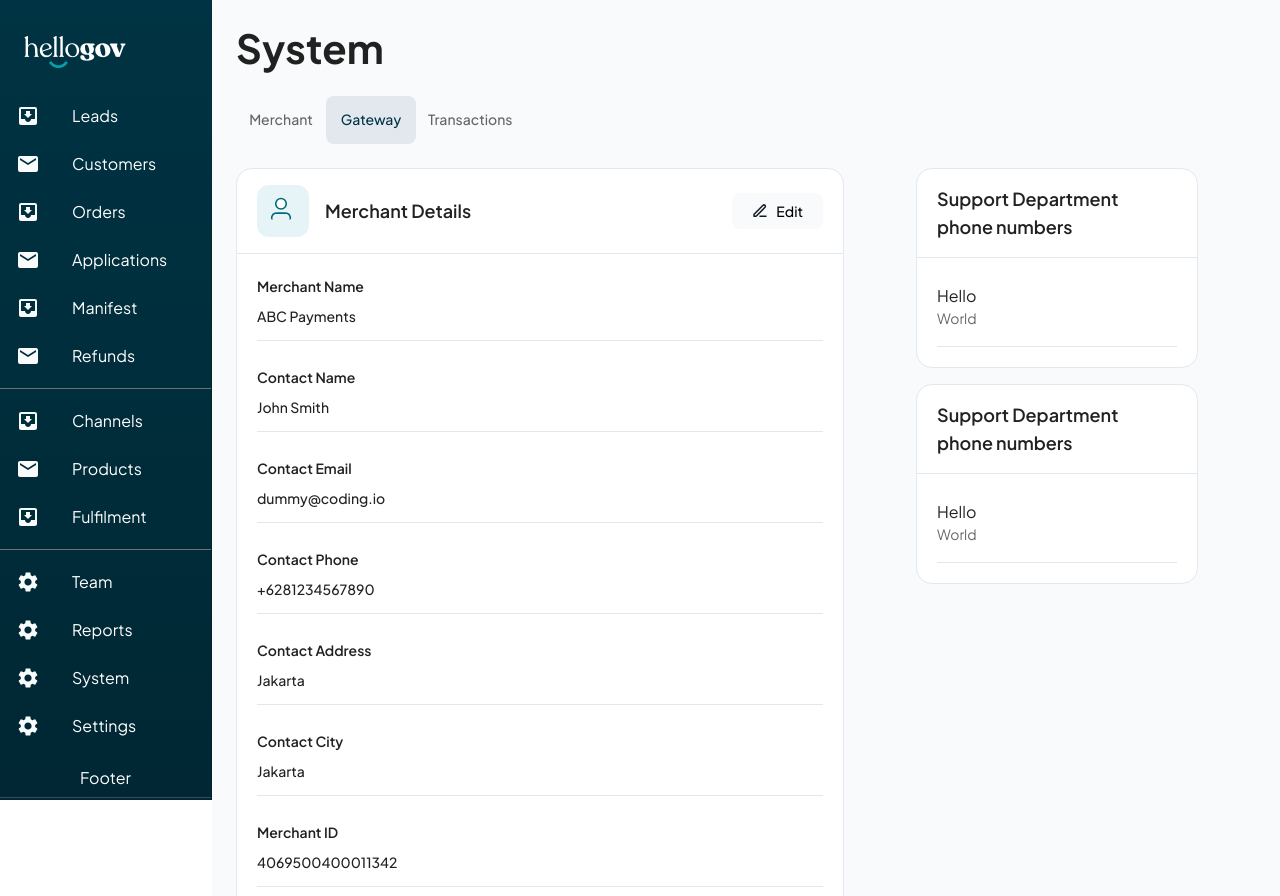
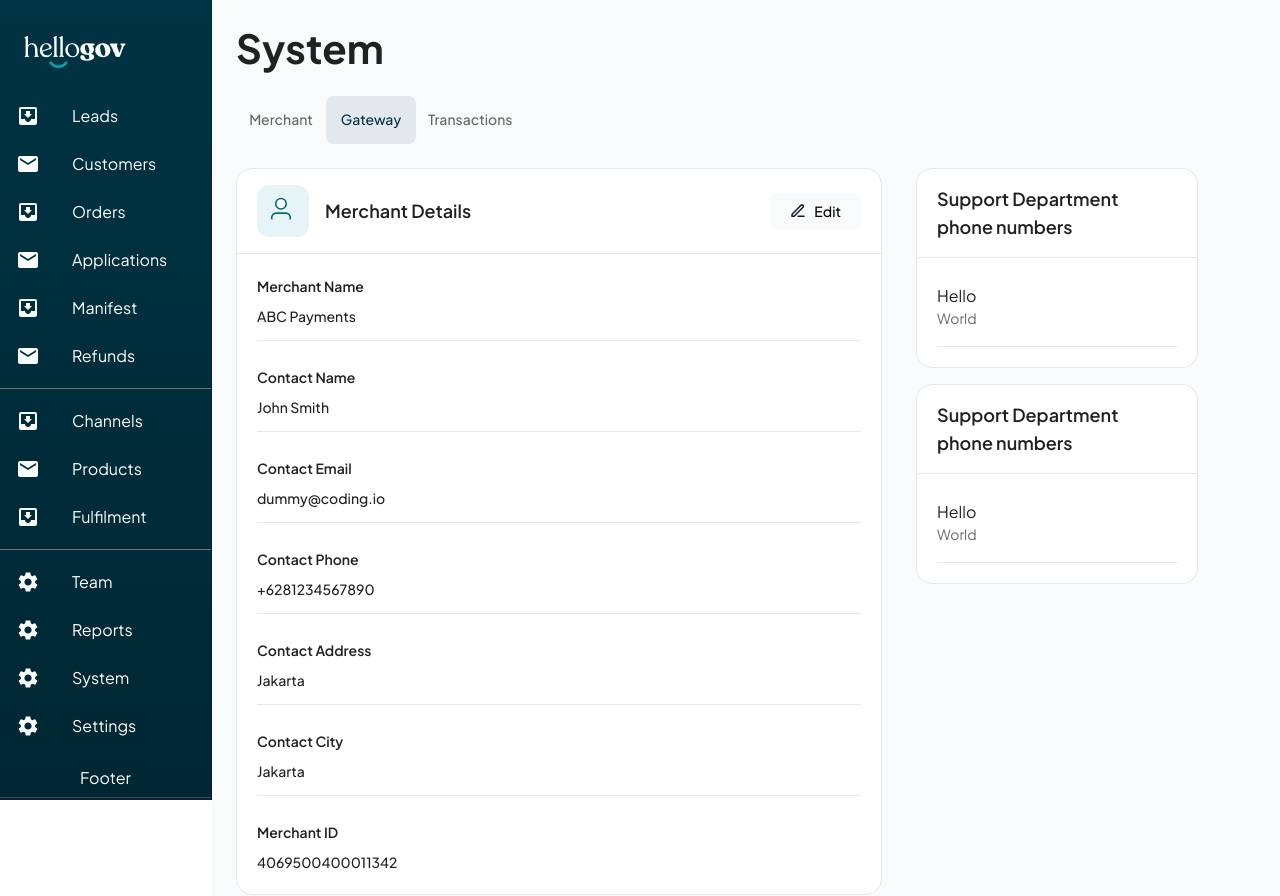
Before and after one commit to trimulabs/demo-project-asad, a Next.js app: page / in a window 1280 px wide. Both pictures are taken after a click on the tab "Gateway". Built offline with nearby package versions, Linux system fonts and the light colour scheme.

Commit message:
design for last item resolved.

```diff
--- a/src/components/FormData.tsx
+++ b/src/components/FormData.tsx
@@ -21,7 +21,8 @@ export default function FromData() {
   return (
     <Box
       sx={{
-        width: '608px',
+        // width: '608px',
+        width: '95%',
         bgcolor: COLORS.white,
         borderRadius: theme.spacing(2),
         border: `1px solid var(--grayscale-200, ${COLORS.selected})`,
@@ -80,18 +81,23 @@ export default function FromData() {
       </Stack>
 
       <Box sx={{ padding: theme.spacing(2.5) }}>
-        {data.map((item) => (
+        {data.map((item, index) => (
           <Box
-            key={item.entity}
+            key={index}
             sx={{
-              borderBottom: `1px solid var(--grayscale-200, ${COLORS.selected})`,
-              marginBottom: theme.spacing(3),
+              borderBottom:
+                index !== data.length - 1
+                  ? `1px solid var(--grayscale-200, ${COLORS.selected})`
+                  : 'none',
+              marginBottom:
+                index !== data.length - 1 ? theme.spacing(3) : 'none',
             }}
           >
             <Stack
               direction="column"
               sx={{
-                paddingBottom: theme.spacing(1.5),
+                paddingBottom:
+                  index !== data.length - 1 ? theme.spacing(1.5) : 'none',
                 gap: theme.spacing(0.75),
               }}
             >
```
